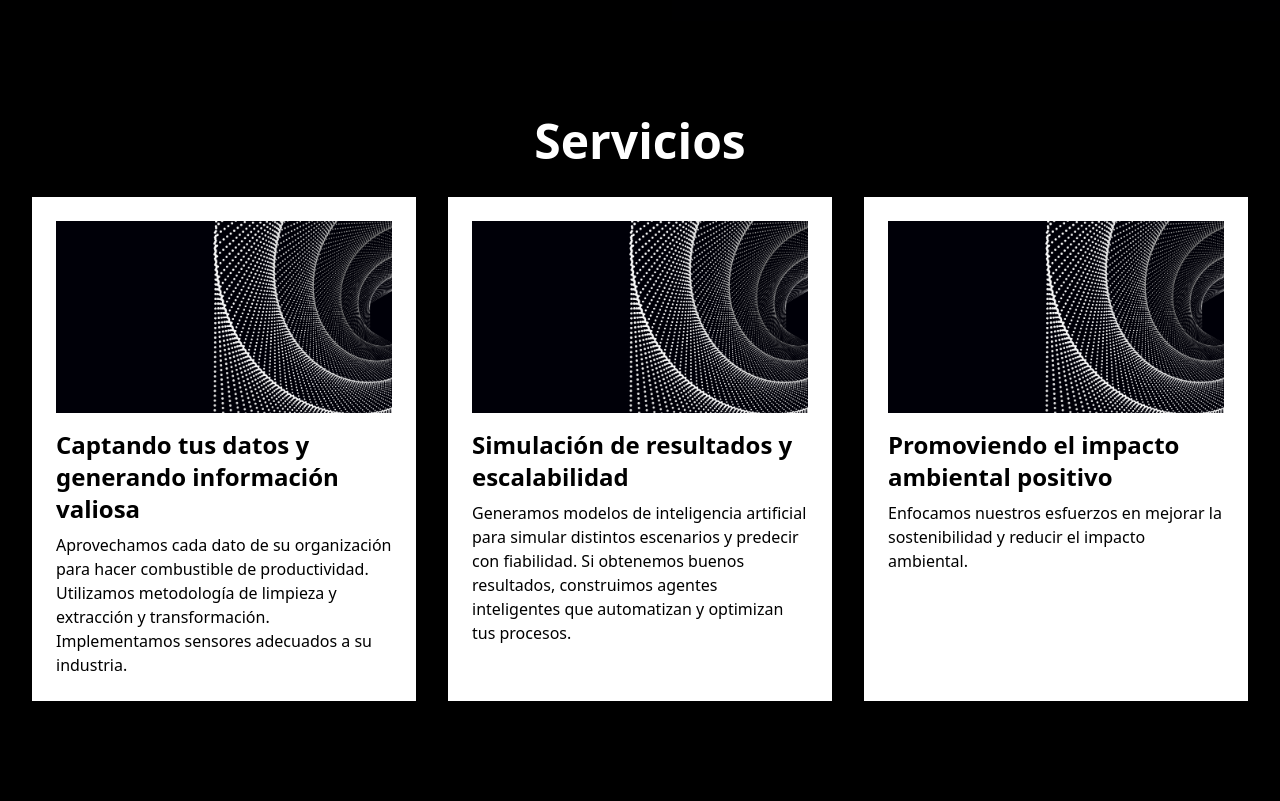
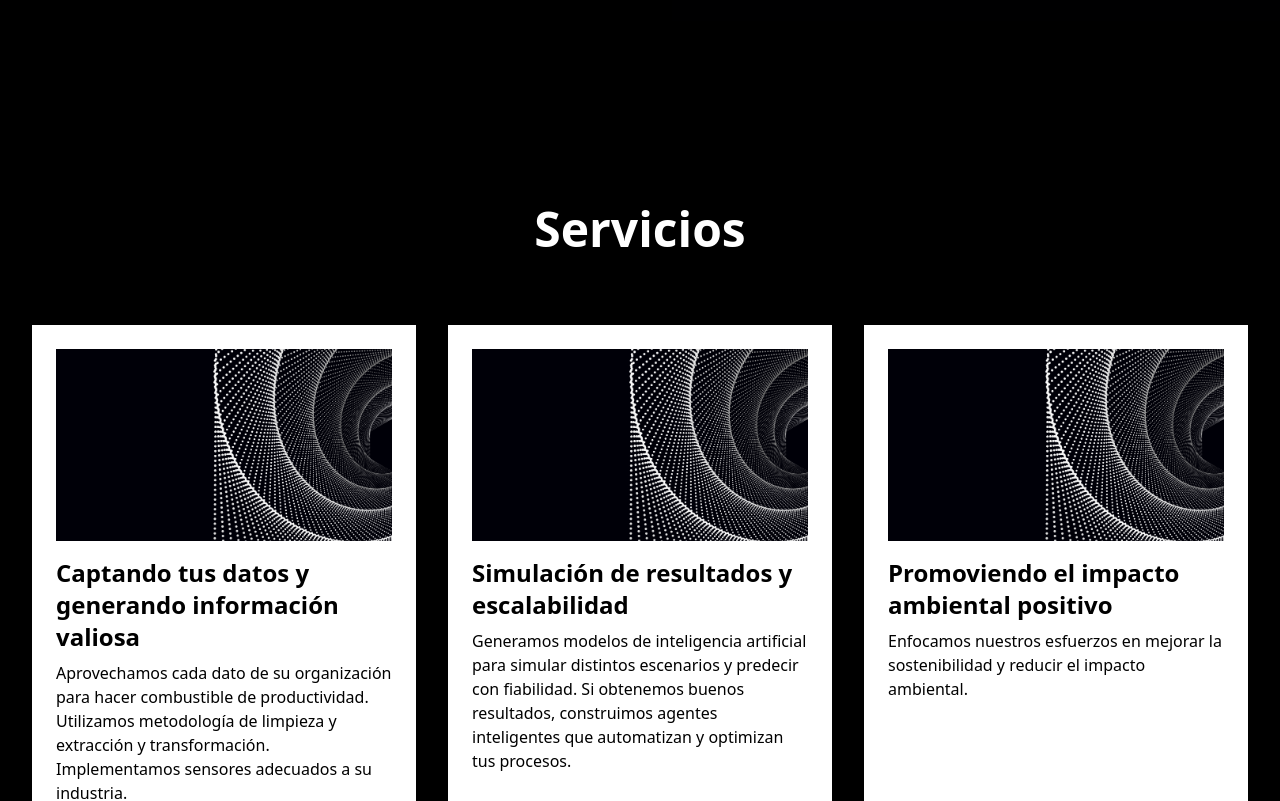
Before and after one commit to fedemachinelearning97/WebPageFedeNoriega, a React (Vite) app: page /#/ in a window 1280 px wide. Shown: the part 1483-2284 px from the top of the page. Built offline with nearby package versions, Linux system fonts and the light colour scheme.

Commit message:
Update Services.jsx

```diff
--- a/src/components/Services.jsx
+++ b/src/components/Services.jsx
@@ -7,7 +7,7 @@ import serviceImage3 from '../assets/wallhaven-3zke7ymitad.png';
 
 const Services = ({ scrollToNextSection }) => {
   return (
-    <section className='md:h-screen mx-4 md:mx-none'>
+    <section className='md:h-screen mx-4 md:mx-none flex-col flex justify-center space-y-10'>
         <h2 className='text-4xl md:text-5xl font-bold text-white text-center w-full flex-row mb-8'>Servicios</h2>
 
     <section
```
